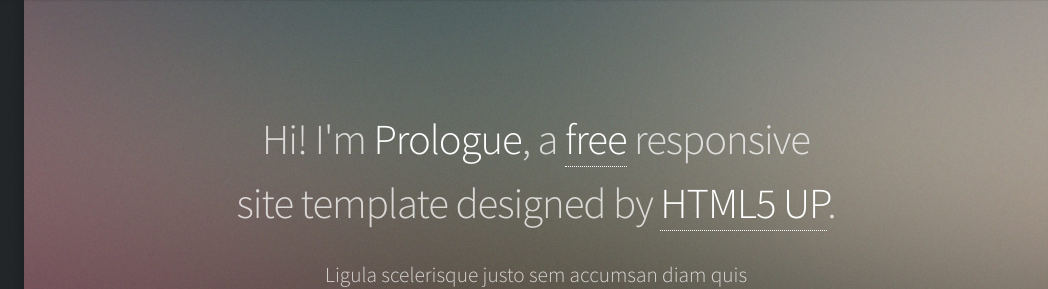
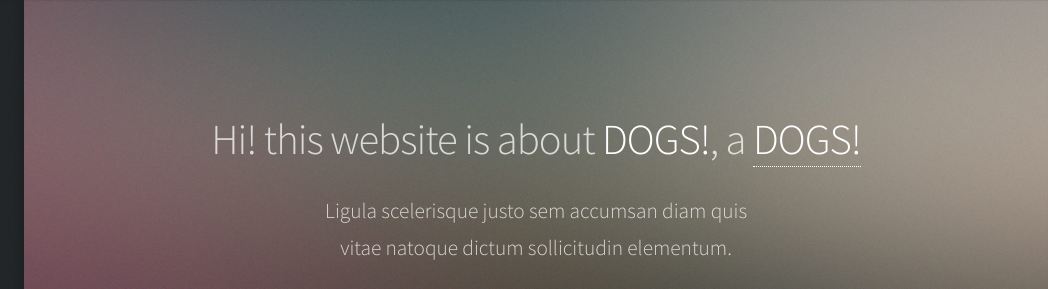
Before and after one commit to codercreator/codercreator.github.io, a plain HTML site: page index.html in a window 1280 px wide. Shown: the top 289 px of the page, 232-1280 px from the left. Drawn offline with Linux system fonts and the light colour scheme.

Commit message:
header change

```diff
--- a/index.html
+++ b/index.html
@@ -76,8 +76,7 @@
 						<div class="container">
 
 							<header>
-								<h2 class="alt">Hi! I'm <strong>Prologue</strong>, a <a href="http://html5up.net/license">free</a> responsive<br />
-								site template designed by <a href="http://html5up.net">HTML5 UP</a>.</h2>
+								<h2 class="alt">Hi! this website is about <strong>DOGS!</strong>, a <a href="https://www.cesarsway.com/dog-behavior/innocuous-behaviors/10-facts-about-dogs">DOGS!</a></h2>
 								<p>Ligula scelerisque justo sem accumsan diam quis<br />
 								vitae natoque dictum sollicitudin elementum.</p>
 							</header>
```
